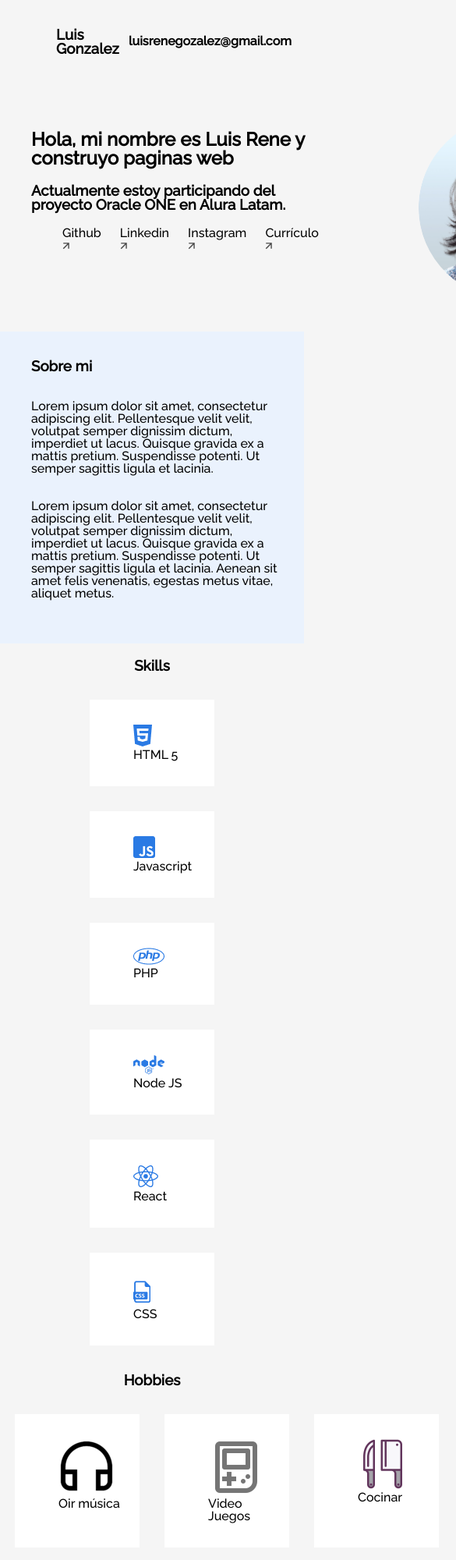
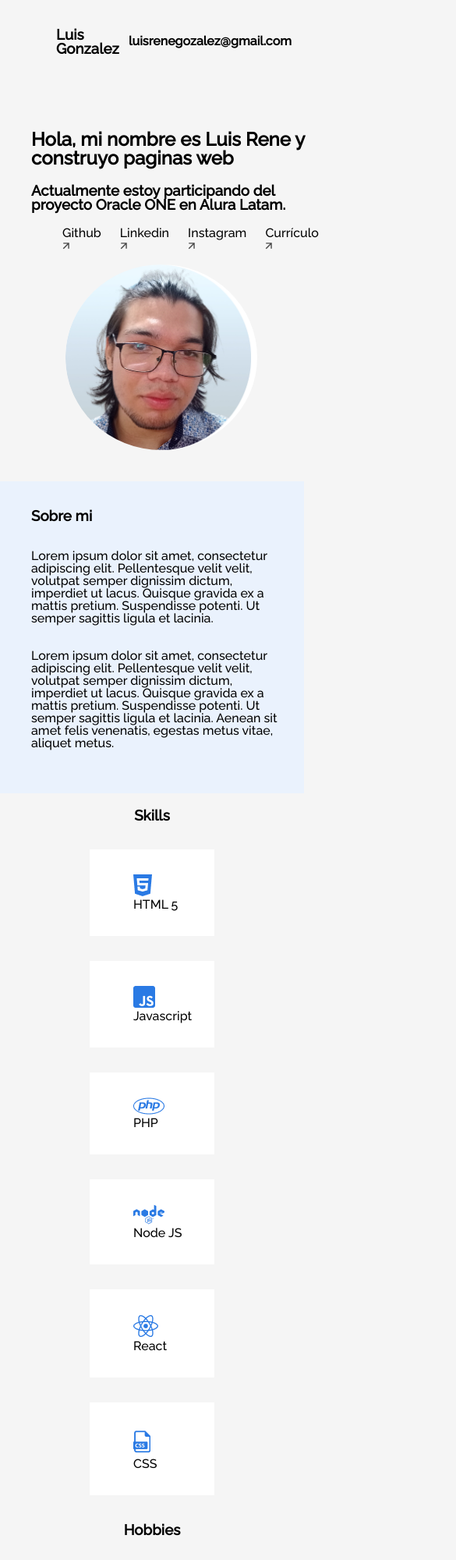
Before and after one commit to LRgonzalezB/portafolio01, a plain HTML site: page index.html in a window 390 px wide. Shown: the top 2000 px of the page at 78% size, 585 px wide, since content can reach past the window. Drawn offline with Linux system fonts and the light colour scheme.

Commit message:
portafolio correcion final

```diff
--- a/css/hobbies.css
+++ b/css/hobbies.css
@@ -21,3 +21,11 @@
     background: #ffffff;
     width: 8rem;
 }
+
+@media screen and (max-width:425px) {
+    .hobbies__line{
+        display: flex;
+        flex-wrap: wrap;
+    }
+
+}
--- a/css/title.css
+++ b/css/title.css
@@ -4,6 +4,8 @@
 
 .title__div{
     display: flex;
+    flex-wrap: wrap;
+    justify-content: space-around;
 }
 
 .title__container{
@@ -14,7 +16,6 @@
     max-width: 15.4rem;
     max-height: 15rem;
     border-radius: 90%;
-    margin: 0 0 0 8rem;
 }
 
 .title__network{
```
Also changed, not shown: 2 other files.
